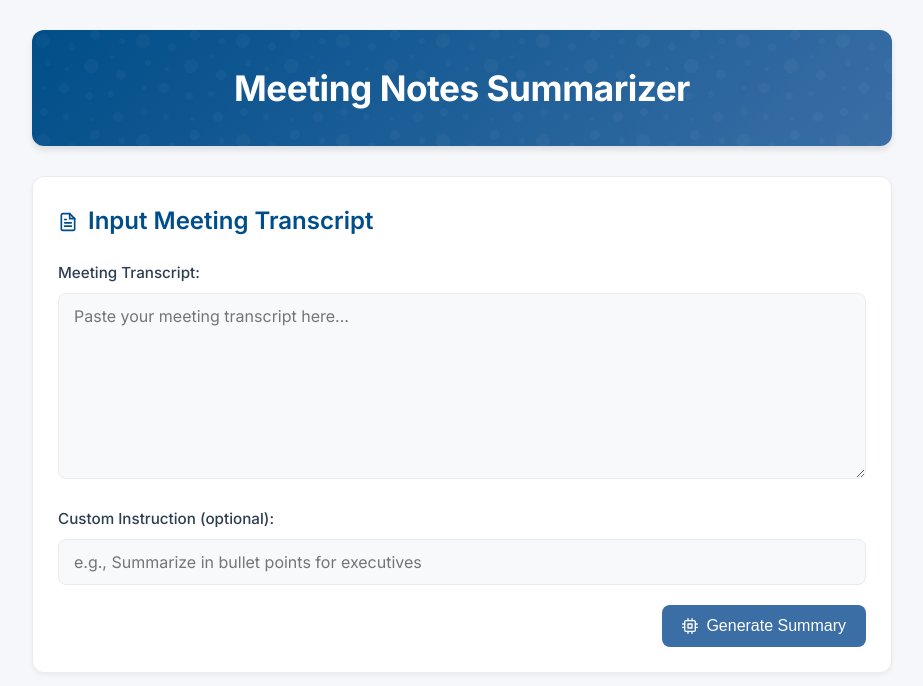
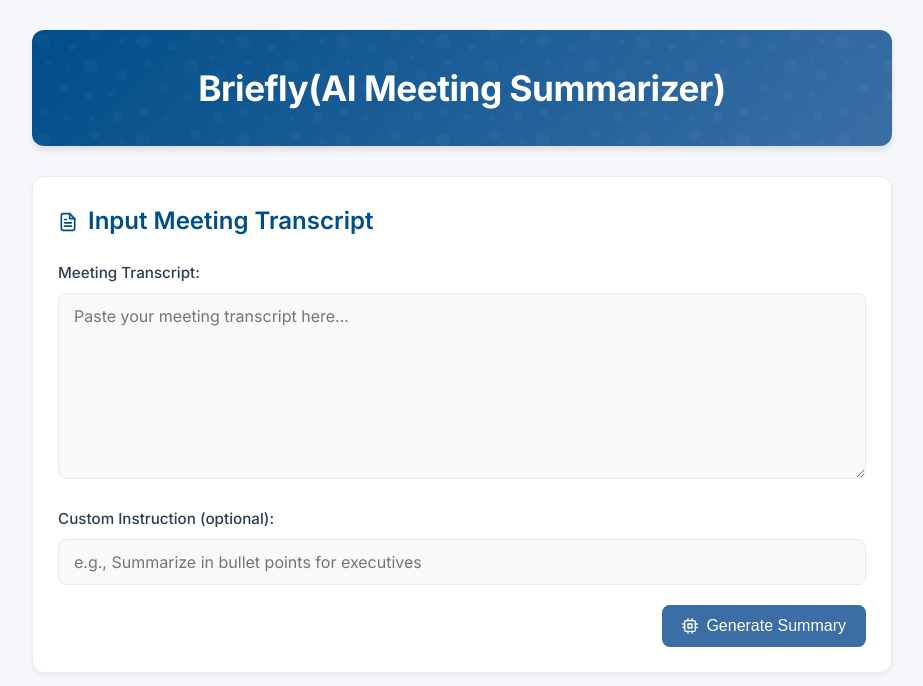
Before and after one commit to MohdSajidJafri/MangoDesk, a React (Create React App) app in the folder frontend/: page / in a window 1280 px wide. Shown: the top 686 px of the page, without its empty margins (178-1101 px from the left). Built offline with nearby package versions, Linux system fonts and the light colour scheme.

Commit message:
Changed name in frontend too

```diff
--- a/frontend/src/App.js
+++ b/frontend/src/App.js
@@ -130,7 +130,7 @@ function App() {
   return (
     <div className="App">
       <header className="App-header">
-        <h1>Meeting Notes Summarizer</h1>
+        <h1>Briefly(AI Meeting Summarizer)</h1>
       </header>
 
       <main className="App-main">
```
